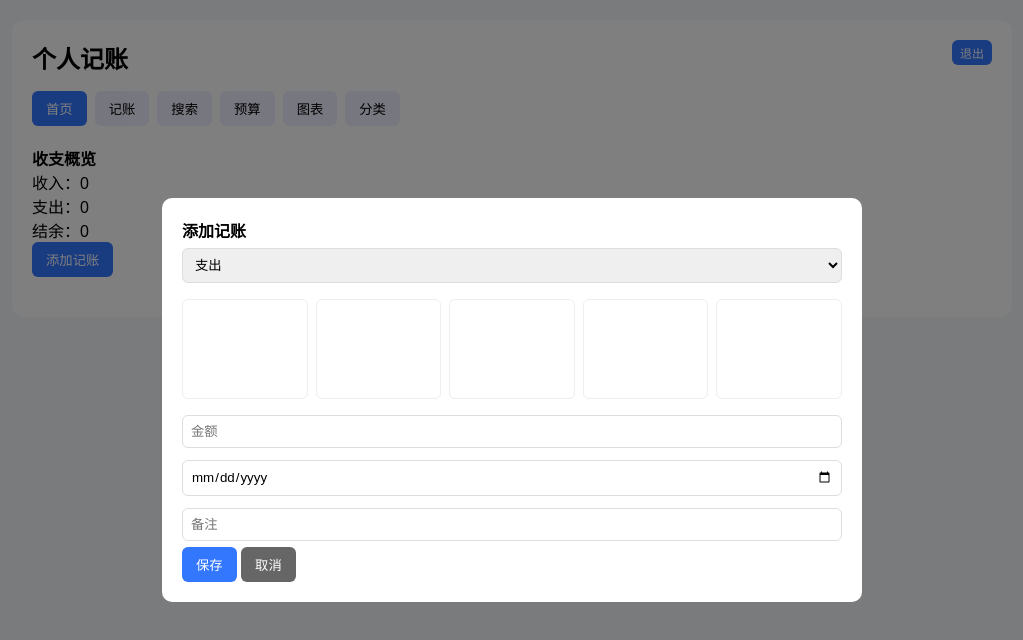
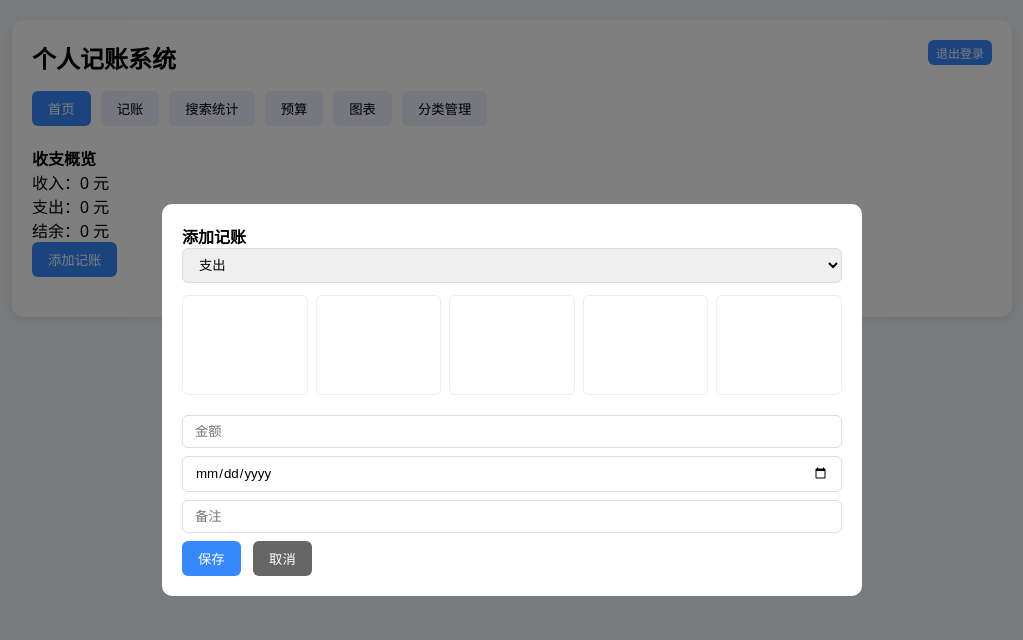
Before and after one commit to caifu-001/safe-money-system, a plain HTML site: page index.html in a window 1280 px wide. Both pictures are taken after a click on the button "添加记账". Shown: the whole page, without its empty margins (128-1151 px from the left). Drawn offline with nearby package versions, Linux system fonts and the light colour scheme.

Commit message:
index.html

```diff
--- a/index.html
+++ b/index.html
@@ -3,98 +3,119 @@
 <head>
   <meta charset="UTF-8">
   <meta name="viewport" content="width=device-width, initial-scale=1.0">
-<title>记账系统</title>
+  <title>个人记账系统</title>
   <link rel="stylesheet" href="https://cdn.jsdelivr.net/npm/bootstrap-icons@1.10.0/font/bootstrap-icons.css">
   <style>
-*{box-sizing:border-box;margin:0;padding:0;font-family:Arial}
-body{background:#f5f7fa;padding:20px}
-.container{max-width:1000px;margin:0 auto;background:#fff;padding:20px;border-radius:12px}
-.nav{display:flex;gap:8px;margin-bottom:20px;flex-wrap:wrap}
-.nav button{padding:8px 14px;border:none;border-radius:6px;background:#eef;cursor:pointer}
-.nav button.active{background:#37f;color:#fff}
-.section{display:none;margin-bottom:20px}
-.section.active{display:block}
-input,select{width:100%;padding:8px;margin:6px 0;border:1px solid #ddd;border-radius:6px}
-.btn{padding:8px 14px;border:none;background:#37f;color:#fff;border-radius:6px;cursor:pointer}
-.btn-sm{padding:4px 8px;font-size:12px}
-.modal{position:fixed;top:0;left:0;width:100%;height:100%;background:rgba(0,0,0,0.5);display:none;align-items:center;justify-content:center}
-.modal-content{background:#fff;padding:20px;border-radius:10px;width:90%;max-width:700px}
-.category-grid{display:grid;grid-template-columns:repeat(5,1fr);gap:8px;margin:10px 0}
-.category-box{padding:8px;border:1px solid #eee;border-radius:6px;min-height:100px}
-.category-item{padding:6px;background:#f5f5f5;margin:4px 0;border-radius:4px;cursor:pointer;font-size:12px}
-.category-item.active{background:#37f;color:#fff}
-.list div{padding:8px 0;border-bottom:1px solid #eee}
-.hidden{display:none}
+    * { margin: 0; padding: 0; box-sizing: border-box; font-family: Arial, sans-serif; }
+    body { background: #f5f7fa; padding: 20px; }
+    .container { max-width: 1000px; margin: 0 auto; background: #fff; padding: 20px; border-radius: 12px; box-shadow: 0 2px 10px rgba(0,0,0,0.1); }
+    .nav { display: flex; gap: 10px; margin-bottom: 20px; flex-wrap: wrap; }
+    .nav button { padding: 8px 16px; border: none; background: #eef; border-radius: 6px; cursor: pointer; }
+    .nav button.active { background: #3788fc; color: white; }
+    .section { display: none; margin-bottom: 20px; }
+    .section.active { display: block; }
+    .form-group { margin-bottom: 12px; }
+    input, select { width: 100%; padding: 8px 12px; border: 1px solid #ddd; border-radius: 6px; }
+    .btn { padding: 8px 16px; border: none; background: #3788fc; color: white; border-radius: 6px; cursor: pointer; }
+    .btn-sm { padding: 4px 8px; font-size: 12px; }
+    .modal { position: fixed; top: 0; left: 0; width: 100%; height: 100%; background: rgba(0,0,0,0.5); display: none; align-items: center; justify-content: center; z-index: 999; }
+    .modal-content { background: white; padding: 20px; border-radius: 10px; width: 90%; max-width: 700px; }
+    .category-grid { display: grid; grid-template-columns: repeat(5, 1fr); gap: 8px; margin-bottom: 12px; }
+    .category-box { padding: 8px; border: 1px solid #eee; border-radius: 6px; min-height: 100px; }
+    .category-item { padding: 6px; margin: 4px 0; background: #f8f9fa; border-radius: 4px; cursor: pointer; font-size: 12px; }
+    .category-item.active { background: #3788fc; color: white; }
+    .list div { padding: 8px 0; border-bottom: 1px solid #eee; }
+    .hidden { display: none !important; }
   </style>
 </head>
 <body>
+
 <div class="container">
-<div style="display:flex;justify-content:space-between;margin-bottom:16px">
-<h2>个人记账</h2>
-<div><span id="userName"></span> <button class="btn btn-sm" onclick="logout()">退出</button></div>
+  <div style="display: flex; justify-content: space-between; margin-bottom: 16px;">
+    <h2>个人记账系统</h2>
+    <div><span id="userName" style="margin-right:10px;"></span><button class="btn btn-sm" onclick="logout()">退出登录</button></div>
   </div>
+
   <div class="nav">
-<button class="active" onclick="go('overview')">首页</button>
-<button onclick="go('records')">记账</button>
-<button onclick="go('search')">搜索</button>
-<button onclick="go('budget')">预算</button>
-<button onclick="go('charts')">图表</button>
-<button onclick="go('category')">分类</button>
-<button id="adminTab" class="hidden" onclick="go('adminPage')">用户管理</button>
+    <button class="active" onclick="switchPage('overview')">首页</button>
+    <button onclick="switchPage('records')">记账</button>
+    <button onclick="switchPage('search')">搜索统计</button>
+    <button onclick="switchPage('budget')">预算</button>
+    <button onclick="switchPage('charts')">图表</button>
+    <button onclick="switchPage('category')">分类管理</button>
+    <button id="adminTab" class="hidden" onclick="switchPage('adminPage')">用户管理</button>
   </div>
+
   <div id="overview" class="section active">
     <h4>收支概览</h4>
-<p>收入：<span id="totalIncome">0</span></p>
-<p>支出：<span id="totalExpense">0</span></p>
-<p>结余：<span id="totalBalance">0</span></p>
+    <p>收入：<span id="totalIncome">0</span> 元</p>
+    <p>支出：<span id="totalExpense">0</span> 元</p>
+    <p>结余：<span id="totalBalance">0</span> 元</p>
     <button class="btn" onclick="openModal()">添加记账</button>
-<div id="recentList" class="list" style="margin-top:10px"></div>
+    <div class="list" id="recentList" style="margin-top:16px;"></div>
   </div>
+
   <div id="records" class="section">
     <button class="btn" onclick="openModal()">添加记账</button>
-<div id="recordList" class="list" style="margin-top:10px"></div>
+    <div class="list" id="recordList" style="margin-top:16px;"></div>
   </div>
+
   <div id="search" class="section">
-<input placeholder="搜索" oninput="searchRecord()">
-<div id="searchResult" class="list"></div>
+    <input id="searchKey" placeholder="搜索分类/备注" oninput="searchRecord()">
+    <div id="searchStat" style="margin:10px 0;"></div>
+    <div class="list" id="searchResult"></div>
   </div>
+
   <div id="budget" class="section">
-<input placeholder="预算" id="budgetVal">
-<button class="btn" onclick="setBudget()">保存</button>
+    <input id="budgetVal" placeholder="月度预算" type="number">
+    <button class="btn" onclick="setBudget()">保存预算</button>
     <p>预算：<span id="budgetShow">0</span></p>
     <p>已用：<span id="usedBudget">0</span></p>
     <p>剩余：<span id="leftBudget">0</span></p>
   </div>
+
   <div id="charts" class="section">
-<canvas id="pie" style="height:200px;margin-bottom:20px"></canvas>
-<canvas id="bar" style="height:200px"></canvas>
+    <canvas id="pieChartEl" style="height:220px; margin-bottom:20px;"></canvas>
+    <canvas id="barChartEl" style="height:220px;"></canvas>
   </div>
+
   <div id="category" class="section">
-<select id="catType"><option value="expense">支出</option><option value="income">收入</option></select>
-<input placeholder="分类名" id="catName">
-<button class="btn" onclick="addCategory()">添加一级</button>
-<div id="catList" style="margin-top:10px"></div>
+    <select id="catType">
+      <option value="expense">支出</option>
+      <option value="income">收入</option>
+    </select>
+    <input id="catName" placeholder="分类名称" style="margin-top:8px;">
+    <button class="btn" onclick="addCategory()" style="margin-top:8px;">添加一级分类</button>
+    <div id="catList" style="margin-top:16px;"></div>
   </div>
-<div id="adminPage" class="section"><div id="allUsers"></div></div>
+
+  <div id="adminPage" class="section">
+    <div id="allUsers"></div>
+  </div>
+
   <div class="modal" id="modal">
     <div class="modal-content">
       <h4>添加记账</h4>
-<select onchange="ttype=this.value"><option value="expense">支出</option><option value="income">收入</option></select>
-<div class="category-grid">
-<div id="lv1" class="category-box"></div>
-<div id="lv2" class="category-box"></div>
-<div id="lv3" class="category-box"></div>
-<div id="lv4" class="category-box"></div>
-<div id="lv5" class="category-box"></div>
+      <select id="typeSelect" onchange="setType(this.value)">
+        <option value="expense">支出</option>
+        <option value="income">收入</option>
+      </select>
+      <div class="category-grid" style="margin-top:12px;">
+        <div id="level1" class="category-box"></div>
+        <div id="level2" class="category-box"></div>
+        <div id="level3" class="category-box"></div>
+        <div id="level4" class="category-box"></div>
+        <div id="level5" class="category-box"></div>
       </div>
-<input placeholder="金额" id="amount" type="number">
-<input type="date" id="tdate">
-<input placeholder="备注" id="note">
-<button class="btn" onclick="save()">保存</button>
-<button class="btn" style="background:#666" onclick="closeModal()">取消</button>
+      <input id="amountEl" placeholder="金额" type="number" style="margin-top:8px;">
+      <input id="tdate" type="date" style="margin-top:8px;">
+      <input id="noteEl" placeholder="备注" style="margin-top:8px;">
+      <button class="btn" onclick="saveRecord()" style="margin-top:8px;">保存</button>
+      <button class="btn" style="background:#666; margin-left:8px" onclick="closeModal()">取消</button>
     </div>
   </div>
 </div>
+
 <script src="https://cdn.jsdelivr.net/npm/chart.js"></script>
 <script src="https://cdn.jsdelivr.net/npm/@supabase/supabase-js@2"></script>
 <script src="app.js"></script>
```
Lines whose indentation alone changed are shown as unchanged.
